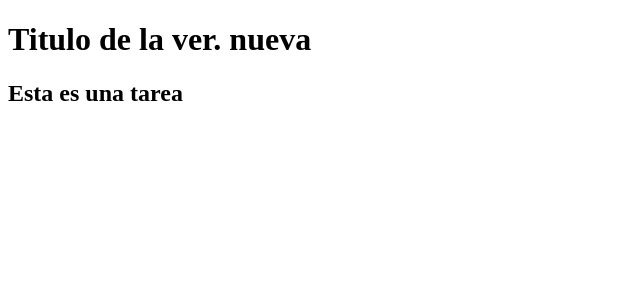
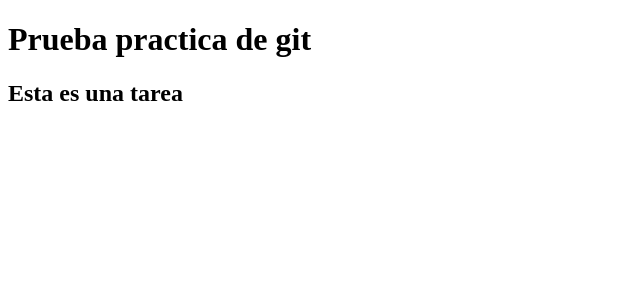
Before and after one commit to AgustinBosch/EjercicioCN, a SvelteKit app in the folder to-do-list-frontend/: page / in a window 1280 px wide. Shown: the top 300 px of the page, without its empty margins (0-640 px from the left). Built offline with nearby package versions, Linux system fonts and the light colour scheme; no server answers.

Commit message:
cambio titulo en todolist.svelte

```diff
--- a/to-do-list-frontend/src/routes/ToDoList/ToDoList.svelte
+++ b/to-do-list-frontend/src/routes/ToDoList/ToDoList.svelte
@@ -13,7 +13,7 @@
   };
 </script>
 
-<h1>Titulo de la ver. nueva</h1>
+<h1>Prueba practica de git</h1>
 
 <div>
   <Task />
```
